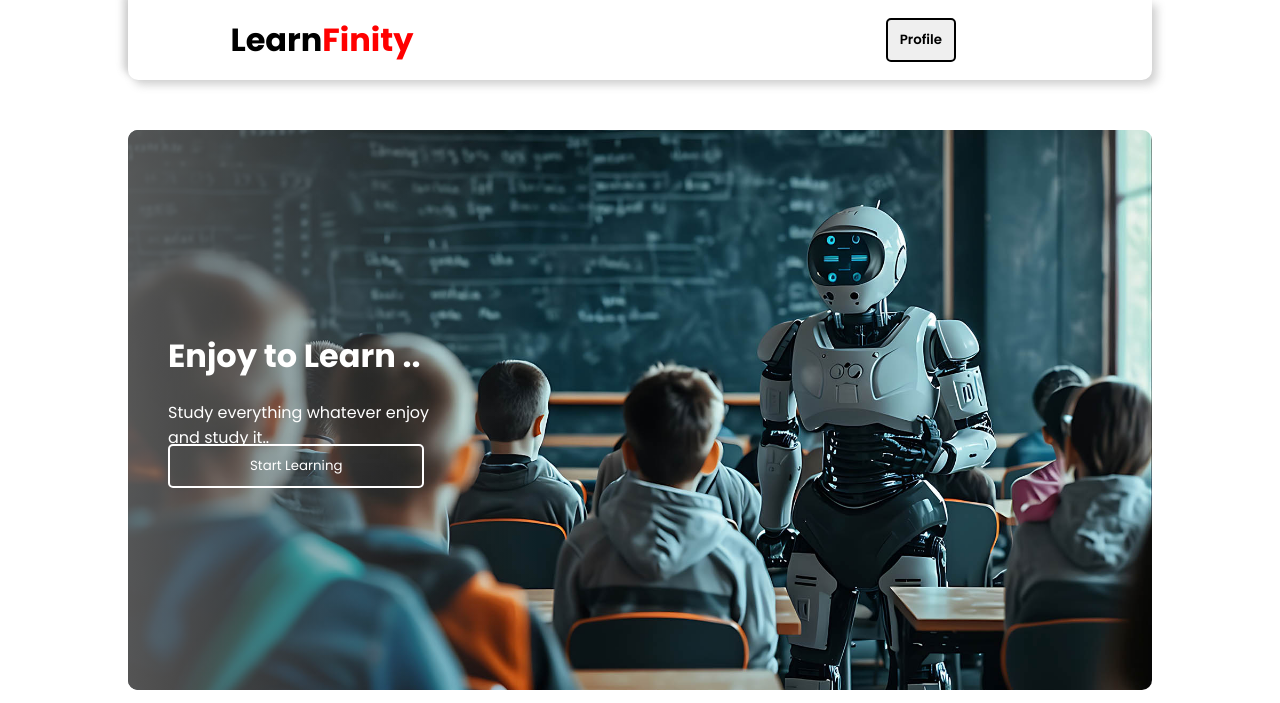
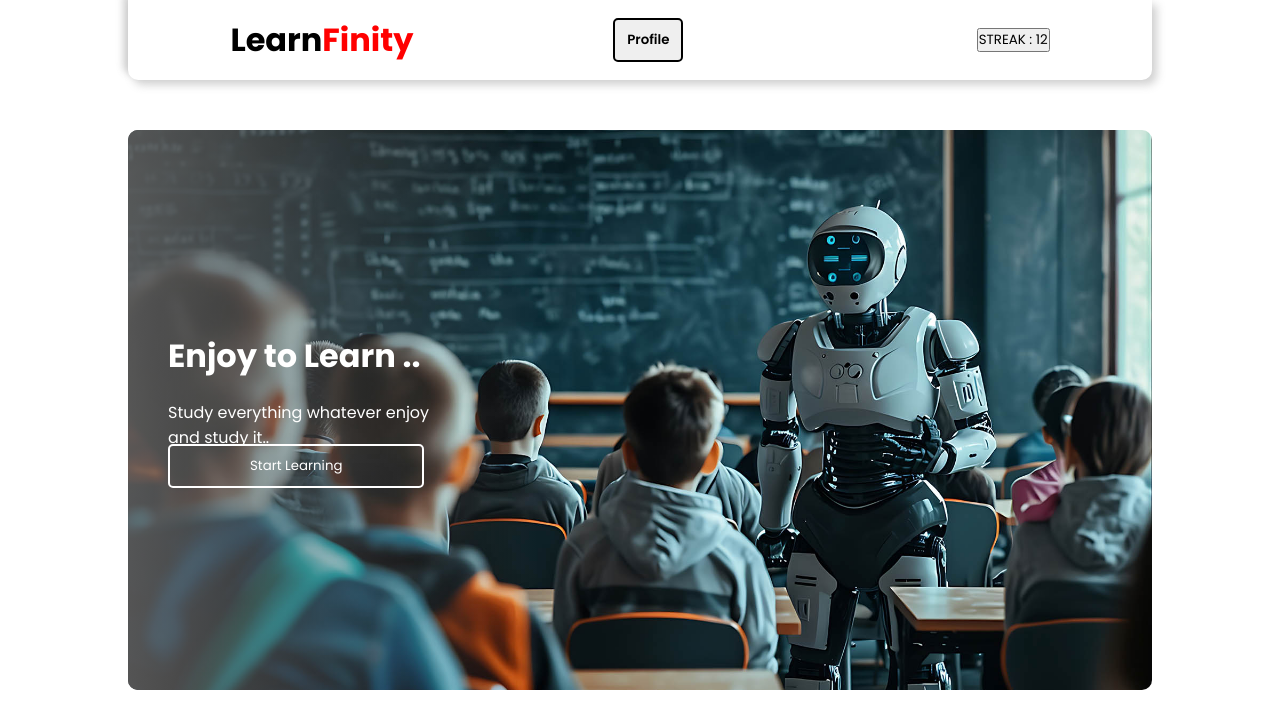
Before and after one commit to sivakaneshh/Learnfinity, a Django app: page / in a window 1280 px wide. Shown: the top 703 px of the page. Run offline with Django 5.2, Linux system fonts and the light colour scheme; some libraries are stand-ins or nearby versions.

Commit message:
strak added

```diff
--- a/learnfinity/templates/index.html
+++ b/learnfinity/templates/index.html
@@ -17,6 +17,7 @@
         <div class="nav-bar-btns">
 
           <a href="{% url 'profile' %}"><button class="register-btn">Profile</button></div></a>
+          <button class="courses">STREAK : 12</button></diV>
         </div>
       </div>
     </header>
```
